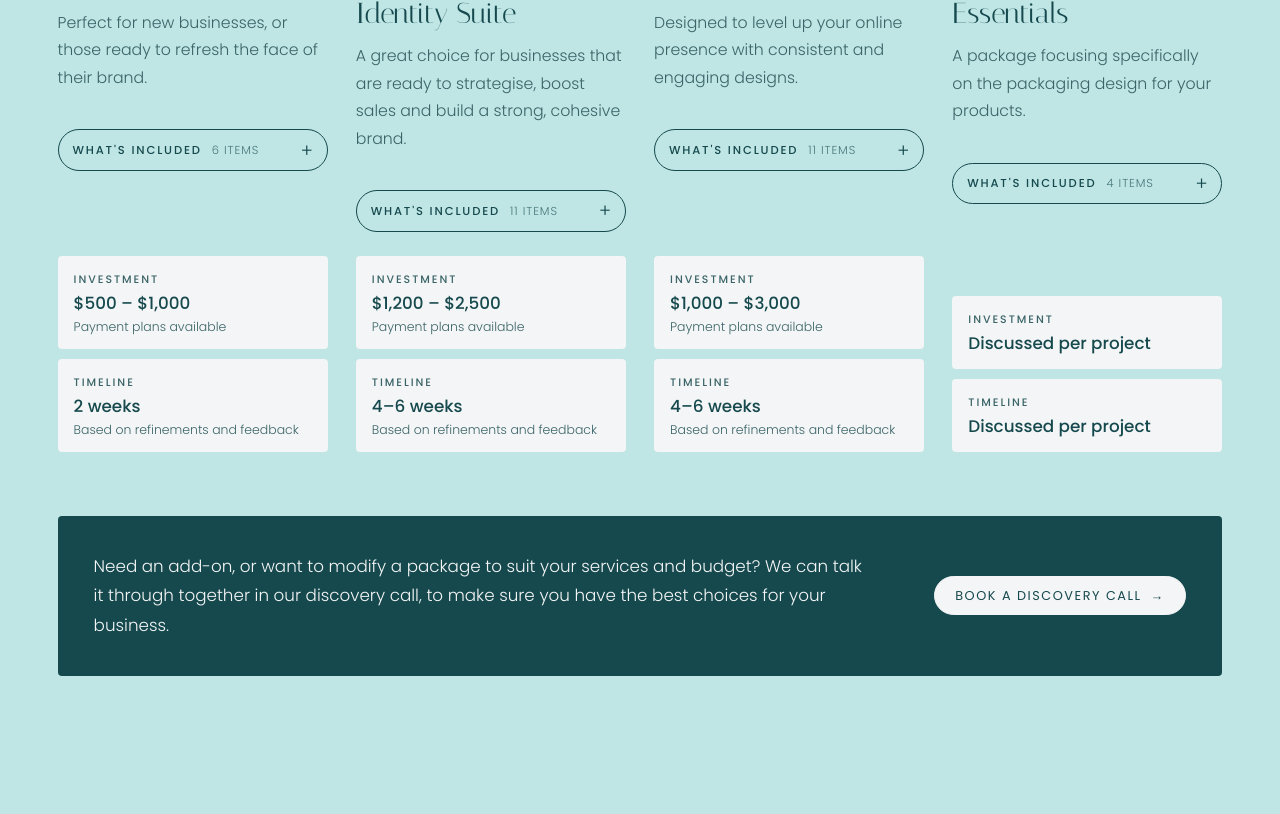
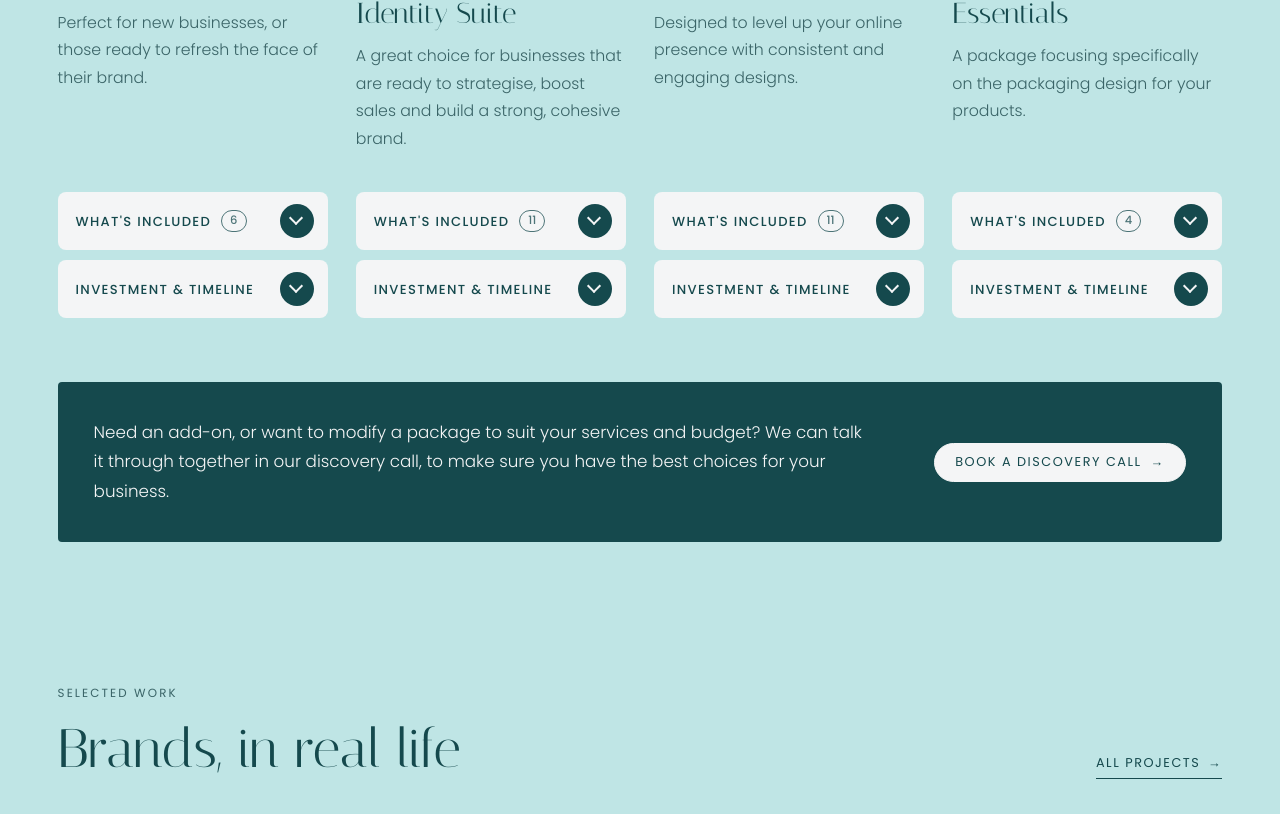
Before and after one commit to lilyzdesign23-ai/lilyzdesign23-ai.github.io, a plain HTML site: page index.html in a window 1280 px wide. Shown: the part 2170-2984 px from the top of the page. Drawn offline with nearby package versions, Linux system fonts and the light colour scheme.

Commit message:
Make service details large drop-down tabs, including investment and timeline
Co-Authored-By: Claude Fable 5.2 <noreply@anthropic.com>

```diff
--- a/css/style.css
+++ b/css/style.css
@@ -261,27 +261,48 @@ a:hover > .link .arrow, .link:hover .arrow { transform: translateX(4px); }
 .service h3 { margin: 10px 0 12px; }
 .service > p { font-size: 0.94em; }
 .service__label { display: block; margin-top: 22px; font-size: 0.72rem; font-weight: 500; letter-spacing: 0.18em; text-transform: uppercase; }
-/* Deliverables sit behind a button and drop down when it is pressed */
-.service__more { margin-top: 22px; }
-.service__more summary {
+/* Deliverables and pricing sit behind tabs that drop down when pressed */
+.service__tabs { margin-top: auto; padding-top: 24px; display: grid; gap: 10px; }
+.service__tab { background: var(--mist); border-radius: 8px; overflow: hidden; }
+.service__tab summary {
   list-style: none; cursor: pointer;
   display: flex; align-items: center; gap: 10px;
-  padding: 0.85em 1.2em;
-  border: 1px solid var(--green); border-radius: 999px;
-  font-size: 0.72rem; font-weight: 500; letter-spacing: 0.16em; text-transform: uppercase;
+  min-height: 58px; padding: 12px 14px 12px 18px;
+  font-size: 0.82rem; font-weight: 500; letter-spacing: 0.1em; text-transform: uppercase; line-height: 1.3;
   transition: background 0.25s, color 0.25s;
 }
-.service__more summary::-webkit-details-marker { display: none; }
-.service__more summary::after { content: "+"; margin-left: auto; font-size: 1.15rem; font-weight: 300; line-height: 0.6; letter-spacing: 0; transition: transform 0.3s; }
-.service__more summary:hover, .service__more[open] summary { background: var(--green); color: var(--mist); }
-.service__more[open] summary::after { transform: rotate(45deg); }
-.service__count { font-weight: 300; letter-spacing: 0.08em; opacity: 0.7; }
-.service__more ul { animation: service-drop 0.35s ease; }
+.service__tab summary::-webkit-details-marker { display: none; }
+.service__tab summary::marker { content: ""; }
+.service__tab summary:hover, .service__tab[open] summary { background: var(--green); color: var(--mist); }
+.service__count {
+  font-size: 0.72rem; letter-spacing: 0; line-height: 1;
+  padding: 4px 8px; border-radius: 999px; border: 1px solid currentColor; opacity: 0.75;
+}
+/* Large chevron in a circle, so the tab clearly reads as something to press */
+.service__chev {
+  margin-left: auto; flex-shrink: 0;
+  width: 34px; height: 34px; border-radius: 50%;
+  background: var(--green); position: relative;
+  transition: background 0.25s, transform 0.3s;
+}
+.service__chev::before {
+  content: ""; position: absolute; left: 50%; top: 50%;
+  width: 10px; height: 10px; margin: -8px 0 0 -6px;
+  border-right: 2px solid var(--mist); border-bottom: 2px solid var(--mist);
+  transform: rotate(45deg); transition: border-color 0.25s;
+}
+.service__tab summary:hover .service__chev, .service__tab[open] .service__chev { background: var(--mist); }
+.service__tab summary:hover .service__chev::before, .service__tab[open] .service__chev::before { border-color: var(--green); }
+.service__tab[open] .service__chev { transform: rotate(180deg); }
+.service__tab > ul, .service__tab > dl { animation: service-drop 0.35s ease; }
 @keyframes service-drop { from { opacity: 0; transform: translateY(-8px); } }
+.service .service__tab > ul { margin: 0; padding: 4px 18px 10px; border-top: 0; }
+.service .service__tab > ul li:last-child { border-bottom: 0; }
 .service ul { list-style: none; padding: 0; margin: 12px 0 0; border-top: 1px solid var(--line); }
 .service li { padding: 9px 0; border-bottom: 1px solid var(--line); font-size: 0.9em; line-height: 1.45; }
-.service__facts { margin: auto 0 0; padding-top: 24px; display: grid; gap: 10px; }
-.service__facts div { background: var(--mist); border-radius: var(--radius); padding: 14px 16px; }
+.service__facts { margin: 0; padding: 6px 18px 12px; display: grid; gap: 0; }
+.service__facts div { padding: 12px 0; border-bottom: 1px solid var(--line); }
+.service__facts div:last-child { border-bottom: 0; }
 .service__facts dt { font-size: 0.68rem; font-weight: 500; letter-spacing: 0.18em; text-transform: uppercase; color: var(--muted); }
 .service__facts dd { margin: 4px 0 0; font-weight: 500; font-size: 1.05rem; line-height: 1.3; }
 .service__facts small { display: block; margin-top: 4px; font-weight: 300; font-size: 0.78rem; color: var(--muted); }
@@ -469,7 +490,8 @@ fieldset.field { border: 0; margin: 0; padding: 0; min-width: 0; }
   .js .reveal { opacity: 1; transform: none; transition: none; }
   .ticker__track { animation: none; }
   .card__media img, .service img { transition: none; }
-  .service__more ul { animation: none; }
+  .service__tab > ul, .service__tab > dl { animation: none; }
+  .service__chev { transition: none; }
 }
 
 /* button inside the dark confirmation panel on the inquiry form */
--- a/index.html
+++ b/index.html
@@ -83,56 +83,76 @@
   <span class="num">01</span>
   <h3 class="h3">Brand Starter Pack</h3>
   <p class="muted">Perfect for new businesses, or those ready to refresh the face of their brand.</p>
-  <details class="service__more">
-    <summary><span>What's included</span><span class="service__count">6 items</span></summary>
+  <div class="service__tabs">
+    <details class="service__tab">
+      <summary><span>What's included</span><span class="service__count">6</span><i class="service__chev" aria-hidden="true"></i></summary>
       <ul><li>Market research</li><li>Brand creative direction</li><li>Logo suite (primary, secondary, brandmark and submark logo)</li><li>Full colour files</li><li>Black and white files</li><li>How-to-use logo guide</li></ul>
     </details>
+    <details class="service__tab">
+      <summary><span>Investment &amp; timeline</span><i class="service__chev" aria-hidden="true"></i></summary>
       <dl class="service__facts">
         <div><dt>Investment</dt><dd>$500 – $1,000<small>Payment plans available</small></dd></div>
         <div><dt>Timeline</dt><dd>2 weeks<small>Based on refinements and feedback</small></dd></div>
       </dl>
+    </details>
+  </div>
 </article>
 <article class="service reveal">
   <figure><img src="assets/work/sweet-cake-co/stationery.jpg" srcset="assets/work/sweet-cake-co/stationery-800.jpg 800w, assets/work/sweet-cake-co/stationery.jpg 1600w" sizes="(max-width: 640px) 92vw, (max-width: 1100px) 46vw, 23vw" width="1600" height="1200" alt="Sweet Cake Co. stationery set" loading="lazy" decoding="async"></figure>
   <span class="num">02</span>
   <h3 class="h3">Premium Brand Identity Suite</h3>
   <p class="muted">A great choice for businesses that are ready to strategise, boost sales and build a strong, cohesive brand.</p>
-  <details class="service__more">
-    <summary><span>What's included</span><span class="service__count">11 items</span></summary>
+  <div class="service__tabs">
+    <details class="service__tab">
+      <summary><span>What's included</span><span class="service__count">11</span><i class="service__chev" aria-hidden="true"></i></summary>
       <ul><li>Market research</li><li>Brand creative direction</li><li>Brand strategy</li><li>Full logo suite</li><li>Typography pairing</li><li>Brand patterns</li><li>Icon pack</li><li>Brand in real life imagery</li><li>Full brand guideline</li><li>Brand launch guide package</li><li>2 collateral designs of your choice</li></ul>
     </details>
+    <details class="service__tab">
+      <summary><span>Investment &amp; timeline</span><i class="service__chev" aria-hidden="true"></i></summary>
       <dl class="service__facts">
         <div><dt>Investment</dt><dd>$1,200 – $2,500<small>Payment plans available</small></dd></div>
         <div><dt>Timeline</dt><dd>4–6 weeks<small>Based on refinements and feedback</small></dd></div>
       </dl>
+    </details>
+  </div>
 </article>
 <article class="service reveal">
   <figure><img src="assets/work/steep-and-stir/phones.jpg" srcset="assets/work/steep-and-stir/phones-800.jpg 640w, assets/work/steep-and-stir/phones.jpg 1280w" sizes="(max-width: 640px) 92vw, (max-width: 1100px) 46vw, 23vw" width="1280" height="1600" alt="Steep &amp; Stir social media screens" loading="lazy" decoding="async"></figure>
   <span class="num">03</span>
   <h3 class="h3">Social Media Booster</h3>
   <p class="muted">Designed to level up your online presence with consistent and engaging designs.</p>
-  <details class="service__more">
-    <summary><span>What's included</span><span class="service__count">11 items</span></summary>
+  <div class="service__tabs">
+    <details class="service__tab">
+      <summary><span>What's included</span><span class="service__count">11</span><i class="service__chev" aria-hidden="true"></i></summary>
       <ul><li>Social media research</li><li>Brand creative direction</li><li>Brand strategy</li><li>Full logo suite</li><li>Typography pairing</li><li>Brand patterns</li><li>Icon pack</li><li>6 reusable Instagram stories</li><li>6 reusable Instagram posts</li><li>Custom highlight covers</li><li>Banner design for Facebook</li></ul>
     </details>
+    <details class="service__tab">
+      <summary><span>Investment &amp; timeline</span><i class="service__chev" aria-hidden="true"></i></summary>
       <dl class="service__facts">
         <div><dt>Investment</dt><dd>$1,000 – $3,000<small>Payment plans available</small></dd></div>
         <div><dt>Timeline</dt><dd>4–6 weeks<small>Based on refinements and feedback</small></dd></div>
       </dl>
+    </details>
+  </div>
 </article>
 <article class="service reveal">
   <figure><img src="assets/work/sweet-cake-co/macarons.jpg" srcset="assets/work/sweet-cake-co/macarons-800.jpg 800w, assets/work/sweet-cake-co/macarons.jpg 1600w" sizes="(max-width: 640px) 92vw, (max-width: 1100px) 46vw, 23vw" width="1600" height="1600" alt="Burgundy box of macarons lined with the brand pattern" loading="lazy" decoding="async"></figure>
   <span class="num">04</span>
   <h3 class="h3">Product Packaging Essentials</h3>
   <p class="muted">A package focusing specifically on the packaging design for your products.</p>
-  <details class="service__more">
-    <summary><span>What's included</span><span class="service__count">4 items</span></summary>
+  <div class="service__tabs">
+    <details class="service__tab">
+      <summary><span>What's included</span><span class="service__count">4</span><i class="service__chev" aria-hidden="true"></i></summary>
       <ul><li>Market research</li><li>Brand strategy</li><li>Product mockups and real life imagery</li><li>Layered dieline packaging file, ready to print</li></ul>
     </details>
+    <details class="service__tab">
+      <summary><span>Investment &amp; timeline</span><i class="service__chev" aria-hidden="true"></i></summary>
       <dl class="service__facts">
         <div><dt>Investment</dt><dd>Discussed per project</dd></div>
         <div><dt>Timeline</dt><dd>Discussed per project</dd></div>
       </dl>
+    </details>
+  </div>
 </article>
     </div>
     <div class="services__note reveal">
```
Lines whose indentation alone changed are shown as unchanged.
